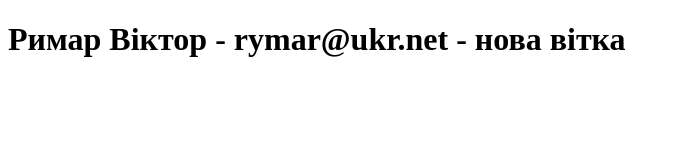
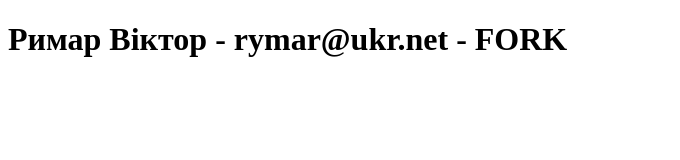
Before and after one commit to rymar30/rymar30.github.io, a plain HTML site: page index.html in a window 1280 px wide. Shown: the whole page, without its empty margins (0-680 px from the left). Drawn offline with Linux system fonts and the light colour scheme.

Commit message:
Update index.html

```diff
--- a/index.html
+++ b/index.html
@@ -8,7 +8,7 @@
 </head>
 <body>
     <h1>
-        Римар Віктор  - rymar@ukr.net - нова вітка
+        Римар Віктор  - rymar@ukr.net - FORK
     </h1>
 </body>
 </html>
```
